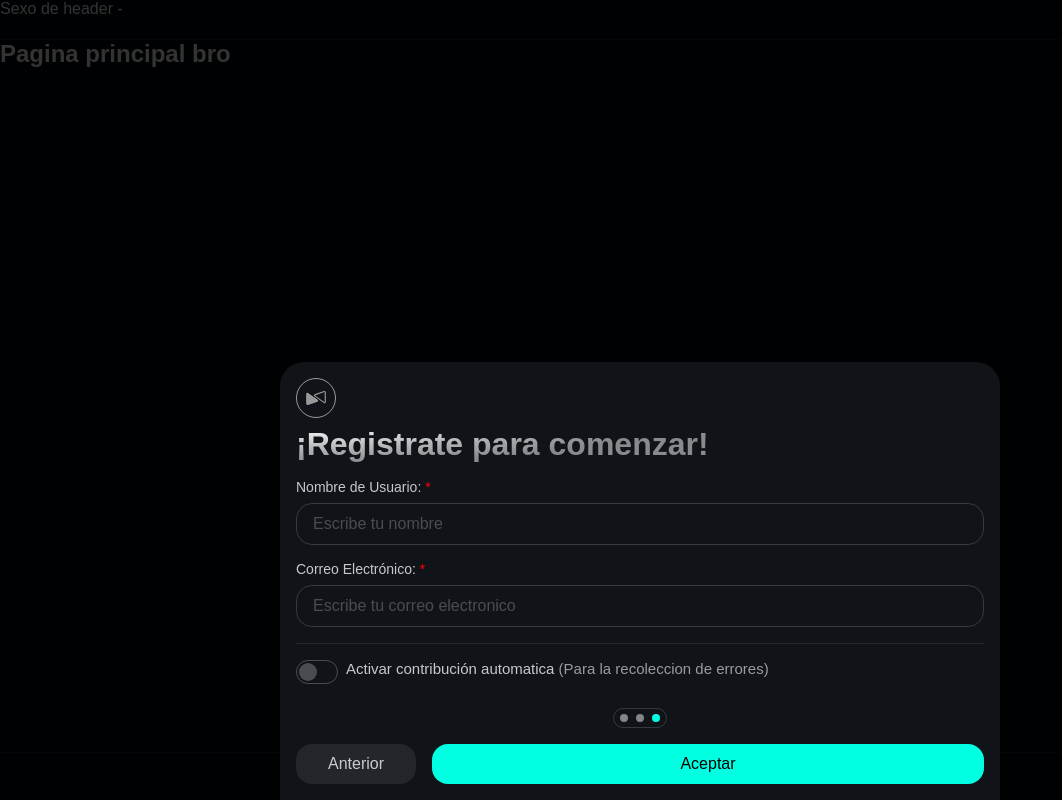
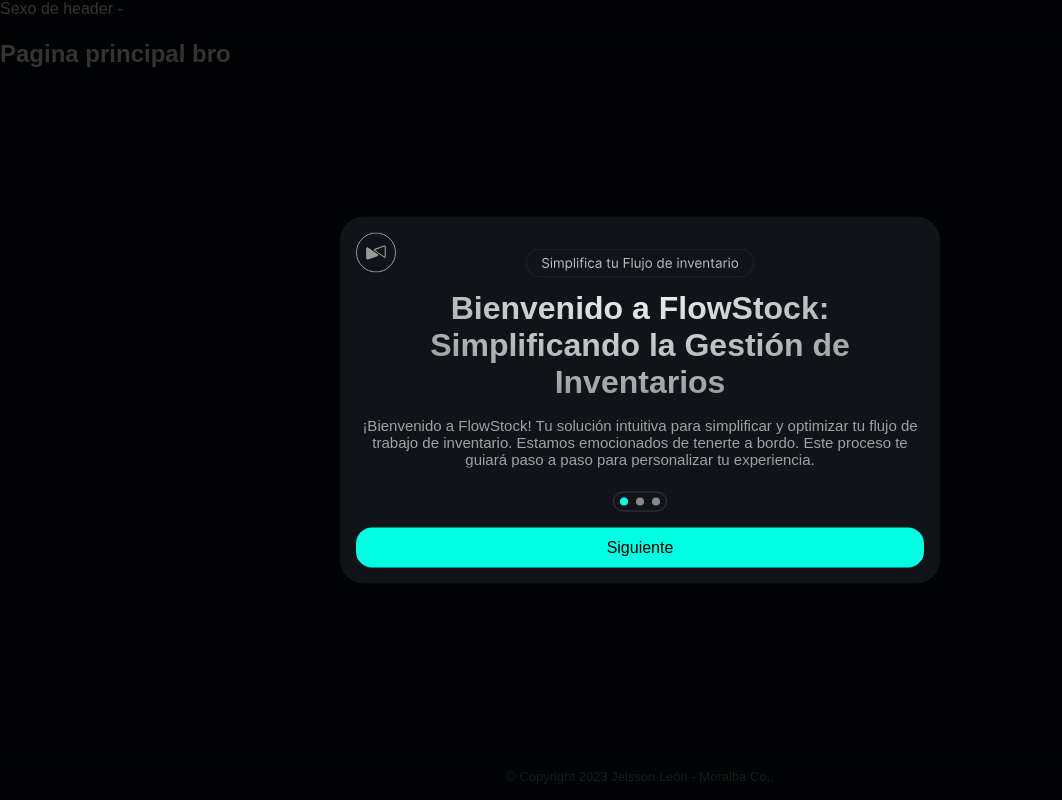
Before and after one commit to JeissonWeeDev/inventory_project, a SvelteKit app: page / in a window 1280 px wide. Shown: the whole page, without its empty margins (0-1062 px from the left). Built offline with nearby package versions, Linux system fonts and the light colour scheme.

Commit message:
Implement IndexedDB encryption and decryption, add help link, adjust styling, and update button text.

```diff
--- a/package.json
+++ b/package.json
@@ -10,12 +10,14 @@
 	"devDependencies": {
 		"@sveltejs/adapter-auto": "^3.1.1",
 		"@sveltejs/kit": "^2.5.0",
+		"@sveltejs/vite-plugin-svelte": "3.0.2",
 		"svelte": "^4.2.10",
-		"vite": "5.0.12",
-		"@sveltejs/vite-plugin-svelte": "3.0.2"
+		"vite": "5.0.12"
 	},
 	"type": "module",
 	"dependencies": {
+		"crypto-js": "^4.2.0",
+		"idb": "^8.0.0",
 		"react": "^18.2.0"
 	}
 }
--- a/src/components/Modal.svelte
+++ b/src/components/Modal.svelte
@@ -5,7 +5,7 @@
   export let modalContent;
 
   // Configuracion para el modal
-  let { userClose } = modalContent.modalConfig;
+  let { userClose, maxWidth } = modalContent.modalConfig;
 
   // Componente de entrada
   let { component } = modalContent.modalCont;
@@ -17,7 +17,7 @@
 </script>
 
 <!-- Modal card -->
-<div class="modal-body">
+<div class="modal-body" style={`max-width: ${maxWidth};`}>
   <header class="modal-header-cont">
     <span class="lg-icon">
       <svg
@@ -194,7 +194,7 @@
     bottom: 0;
     margin: auto;
     width: 100%;
-    max-width: 45rem;
+    max-width: auto;
     height: max-content;
     min-height: 4.5rem;
     background-color: hsl(212, 24%, 8%);
@@ -235,7 +235,7 @@
     align-items: center;
     width: 2.5rem;
     height: 2.5rem;
-    background-color: #23262B;
+    background-color: #23262b;
     border-radius: 20px;
     --cl-hover: #8397af;
   }
@@ -249,4 +249,15 @@
   .btn-close svg path {
     fill: var(--cl-hover);
   }
+
+  /* ---- Configuracion de responsive ---- */
+  @media (min-width: 600px) {
+    .modal-body {
+      margin: 0;
+      border-radius: 1.5rem;
+      top: 50%;
+      left: 50%;
+      transform: translate(-50%, -50%);
+    }
+  }
 </style>
--- a/src/components/Slider.svelte
+++ b/src/components/Slider.svelte
@@ -1,15 +1,18 @@
 <script>
+  import CryptoJS from "crypto-js";
+  import { openDB } from "idb";
+
   // Recursos
   import tagStep1 from "$lib/assets/tagUpStep1.svg";
   import iconCookies from "$lib/assets/icon_cookies.svg";
+  1;
 
-  let currentStep = 3;
+  let currentStep = 1;
   const totalSteps = 3;
 
   /* Variables para la referencia de altura, esto es para que cada paso tenga la altura del contendio automaticamente (Es un problema de diseño) */
   let stepRef1, stepRef2, stepRef3;
-
-  let acceptButtonEnabled = true;
+  let acceptButtonEnabled;
 
   let formData = {
     username: "",
@@ -41,6 +44,132 @@
     };
     acceptButtonEnabled =
       formData.username.trim() !== "" && formData.email.trim() !== "";
+  };
+
+  const secretKey = "clave-secreta"; // Puedes generar una clave única para cada usuario
+
+  const encryptField = (field) => {
+    const fieldString = JSON.stringify(field);
+    const encryptedField = CryptoJS.AES.encrypt(
+      fieldString,
+      secretKey
+    ).toString();
+    return encryptedField;
+  };
+
+  const saveToIndexedDB = async () => {
+    console.log("Datos antes del cifrado:", formData);
+
+    const encryptedUsername = encryptField(formData.username);
+    const encryptedEmail = encryptField(formData.email);
+    const encryptedAcceptTerms = encryptField(formData.acceptTerms);
+
+    console.log("Datos cifrados (Nombre de Usuario):", encryptedUsername);
+    console.log("Datos cifrados (Correo Electrónico):", encryptedEmail);
+    console.log("Datos cifrados (Accept Terms):", encryptedAcceptTerms);
+
+    const db = await openDB("userDataDB", 1, {
+      upgrade(db) {
+        db.createObjectStore("userDataStore");
+      },
+    });
+
+    const tx = db.transaction("userDataStore", "readwrite");
+    const userDataStore = tx.objectStore("userDataStore");
+    userDataStore.put(encryptedUsername, "username");
+    userDataStore.put(encryptedEmail, "email");
+    userDataStore.put(encryptedAcceptTerms, "acceptTerms");
+
+    await tx.done;
+
+    console.log("Información guardada exitosamente en IndexedDB.");
+
+    // Llamada a la función de consulta después del guardado
+    retrieveFromIndexedDB();
+  };
+
+  const retrieveFromIndexedDB = async () => {
+    const db = await openDB("userDataDB", 1);
+    const tx = db.transaction("userDataStore", "readonly");
+    const userDataStore = tx.objectStore("userDataStore");
+
+    const encryptedUsername = await userDataStore.get("username");
+    const encryptedEmail = await userDataStore.get("email");
+    const encryptedAcceptTerms = await userDataStore.get("acceptTerms");
+
+    if (encryptedUsername) {
+      const decryptedUsernameBytes = CryptoJS.AES.decrypt(
+        encryptedUsername,
+        secretKey
+      );
+      const decryptedUsername = JSON.parse(
+        decryptedUsernameBytes.toString(CryptoJS.enc.Utf8)
+      );
+
+      console.log("Nombre de Usuario desencriptado:", decryptedUsername);
+    } else {
+      console.error(
+        "No se encontró el nombre de usuario cifrado en IndexedDB."
+      );
+    }
+
+    if (encryptedEmail) {
+      const decryptedEmailBytes = CryptoJS.AES.decrypt(
+        encryptedEmail,
+        secretKey
+      );
+      const decryptedEmail = JSON.parse(
+        decryptedEmailBytes.toString(CryptoJS.enc.Utf8)
+      );
+
+      console.log("Correo Electrónico desencriptado:", decryptedEmail);
+    } else {
+      console.error(
+        "No se encontró el correo electrónico cifrado en IndexedDB."
+      );
+    }
+
+    if (encryptedAcceptTerms) {
+      const decryptedAcceptTermsBytes = CryptoJS.AES.decrypt(
+        encryptedAcceptTerms,
+        secretKey
+      );
+      const decryptedAcceptTerms = JSON.parse(
+        decryptedAcceptTermsBytes.toString(CryptoJS.enc.Utf8)
+      );
+
+      console.log("Accept Terms desencriptado:", decryptedAcceptTerms);
+    } else {
+      console.error(
+        "No se encontró el valor Accept Terms cifrado en IndexedDB."
+      );
+    }
+  };
+
+  const handleClickForm = () => {
+    if (
+      isNonEmptyString(formData.username) &&
+      isNonEmptyString(formData.email)
+    ) {
+      if (isValidEmail(formData.email)) {
+        saveToIndexedDB(); // Cambié la función de guardado
+        console.log("Información validada y guardada con éxito.");
+      } else {
+        console.error("El formato del correo electrónico no es válido.");
+      }
+    } else {
+      console.error(
+        "Por favor, ingrese un nombre de usuario y un correo electrónico válidos."
+      );
+    }
+  };
+
+  const isNonEmptyString = (value) =>
+    typeof value === "string" && value.trim() !== "";
+
+  const isValidEmail = (email) => {
+    const emailRegex = /^[^\s@]+@[^\s@]+\.[^\s@]+$/;
+    return emailRegex.test(email.trim());
   };
 </script>
 
@@ -254,6 +383,10 @@
             errores)
           </p>
         </div>
+
+        <div class="cont-help">
+          <p>¿Necesitas ayuda? <a href="/ayuda">Ayuda y soporte</a></p>
+        </div>
       </form>
     </div>
   </div>
@@ -276,12 +409,12 @@
       >
     {:else}
       <button
-        on:click={nextStep}
+        on:click={handleClickForm}
         disabled={!acceptButtonEnabled}
         class:btn-accept-des={!acceptButtonEnabled}
         class:btn-accept={acceptButtonEnabled}
       >
-        Aceptar
+        Guardar
       </button>
     {/if}
   </div>
@@ -296,7 +429,7 @@
     display: flex;
     width: auto;
     margin-bottom: 1.5rem;
-    transition: all 0.25s ease;
+    transition: height 0.2s ease;
   }
 
   .step-content {
@@ -304,7 +437,8 @@
     width: 100%;
     height: max-content;
     padding: 0 0.5rem;
-    transition: opacity 0.2s ease;
+    transition: all 0.2s ease;
+    overflow-y: hidden;
     z-index: 11;
   }
 
@@ -423,7 +557,10 @@
   .form-inp::placeholder {
     color: rgba(255, 255, 255, 0.24);
   }
-  .form-inp:valid{
+  .form-inp:focus {
+    --inp-cl: rgba(255, 255, 255, 0.32);
+  }
+  .form-inp:valid {
     --inp-cl: var(--ready-color);
   }
 
@@ -432,7 +569,6 @@
     display: flex;
     margin-top: 1rem;
   }
-
   .check-cont div:nth-child(1) {
     display: flex;
     margin-right: 0.5rem;
@@ -454,6 +590,9 @@
     --act-color: rgba(255, 255, 255, 0.24);
     border: 1px solid var(--act-color);
     overflow: hidden;
+  }
+  .check-label:hover {
+    --act-color: rgba(255, 255, 255, 0.32);
   }
   .check-label:after {
     content: "";
@@ -478,11 +617,26 @@
   .check-txt {
     font-weight: 400;
     font-size: 15px;
-    color: rgba(245, 245, 245, 0.60);
+    color: rgba(245, 245, 245, 0.6);
   }
   .check-txt span {
     font-weight: 500;
-    color: rgba(245, 245, 245, 0.80);
+    color: rgba(245, 245, 245, 0.8);
+  }
+
+  .cont-help {
+    display: flex;
+    justify-content: center;
+    margin-top: 2rem;
+    width: auto;
+  }
+  .cont-help p {
+    font-size: 15px;
+    font-weight: 400;
+    color: rgba(255, 255, 255, 0.5);
+  }
+  .cont-help p a {
+    color: var(--color-main);
   }
 
   /* Estilos de circulos guia */
--- a/src/routes/+layout.svelte
+++ b/src/routes/+layout.svelte
@@ -21,6 +21,7 @@
     showModal({
       modalConfig: {
         userClose: false,
+        maxWidth: "600px",
       },
       modalCont: {
         component: Slider,
```
Also changed, not shown: 1 other file (tests, documents, lock files or other folders).
